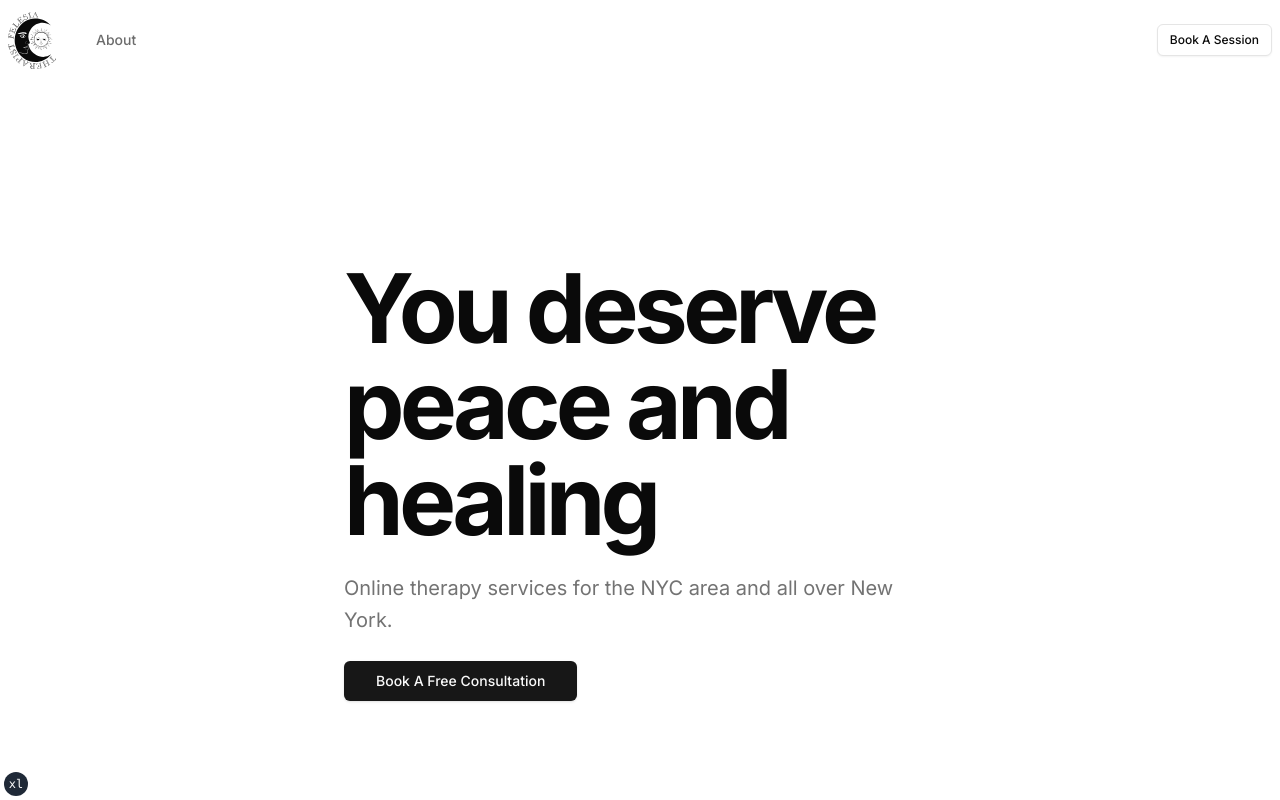
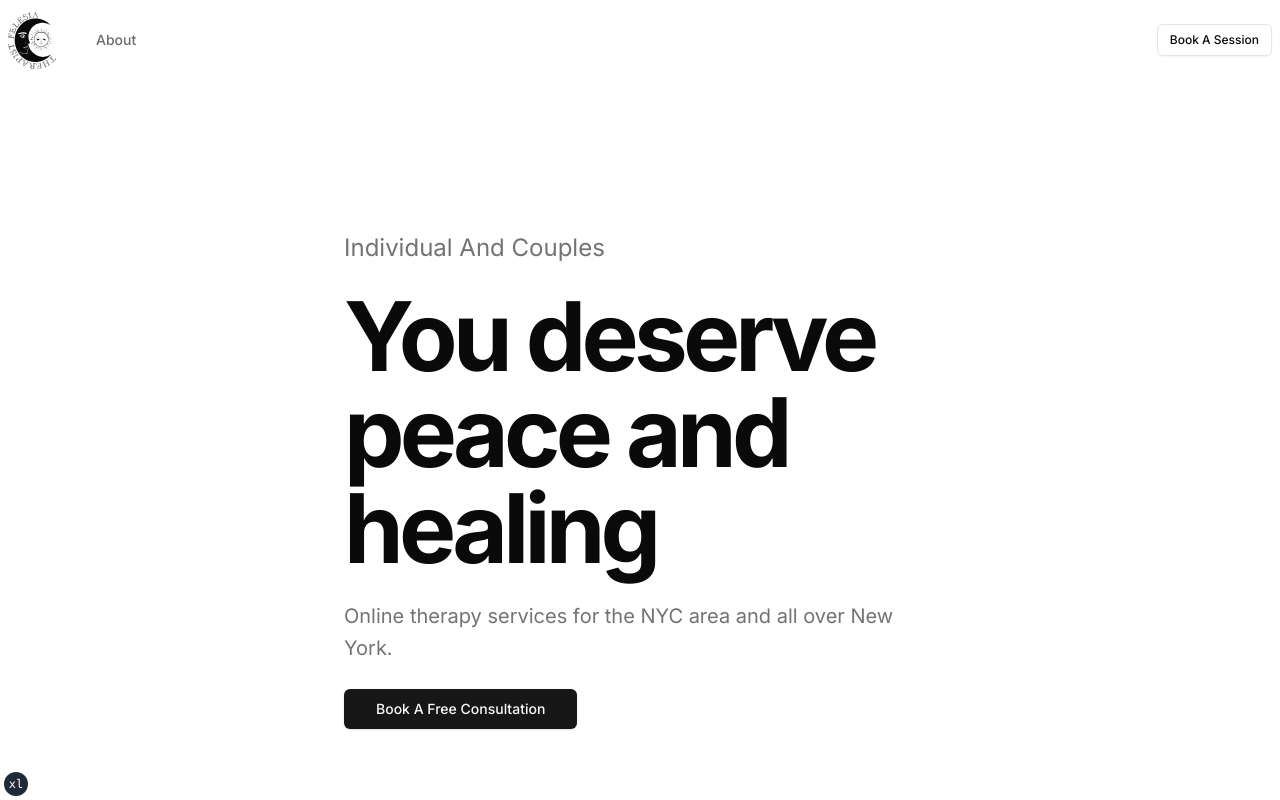
Before and after one commit to jbwashington/felesiarodriguez, a Next.js app: page / in a window 1280 px wide. Shown: the top 800 px of the page. Built offline with nearby package versions, Linux system fonts and the light colour scheme.

Commit message:
started adding content

```diff
--- a/components/layout/about.tsx
+++ b/components/layout/about.tsx
@@ -8,7 +8,7 @@ export const About = () => {
                 <h2 className="text-3xl font-bold tracking-tighter sm:text-4xl md:text-5xl capitalize text-center py-4">
                     About FelEsia Rodriguez
                 </h2>
-                    <div className="grid grid-cols-2 gap-8">
+                <div className="grid md:grid-cols-2 gap-8">
                     <Image
                         src="/images/headshot.png"
                         alt="FelEsia Rodriguez"
@@ -17,7 +17,10 @@ export const About = () => {
                         className="rounded-full mx-auto w-72 h-fit"
                     />
                     <div className="inline-flex">
-    <Separator orientation="vertical" className="h-full mr-6" />
+                        <Separator
+                            orientation="vertical"
+                            className="hidden h-full mr-6 md:block"
+                        />
                         <p className="leading-loose text-xl text-muted-foreground">
                             FelEsia Rodriguez is a licensed therapist with over
                             10 years of experience. She specializes in helping
--- a/components/layout/cta.tsx
+++ b/components/layout/cta.tsx
@@ -7,6 +7,9 @@ export const CTA = () => {
             <div className="relative flex items-center justify-center h-screen overflow-hidden">
                 <div className="container px-4 md:px-6 py-auto z-10 max-w-screen-sm">
                     <div className="flex flex-col space-y-6">
+                        <p className="text-2xl text-muted-foreground capitalize">
+                        Individual and couples
+                        </p>
                         <h2 className="text-8xl font-bold tracking-tighter">
                             You deserve peace and healing
                         </h2>
--- a/tailwind.config.ts
+++ b/tailwind.config.ts
@@ -13,7 +13,6 @@ const config: Config = {
                 "gradient-radial": "radial-gradient(var(--tw-gradient-stops))",
                 "gradient-conic":
                     "conic-gradient(from 180deg at 50% 50%, var(--tw-gradient-stops))",
-                    "beach": "url('/videos/beach.mp4')",
             },
             borderRadius: {
                 lg: "var(--radius)",
```
Also changed, not shown: app/page.tsx (+11 -0 lines), config/site.ts (+8 -0 lines). Lines whose indentation alone changed are shown as unchanged.
